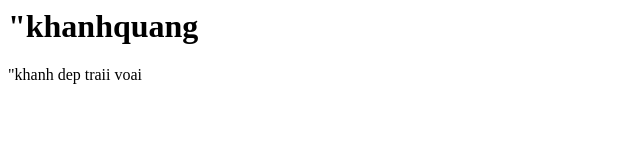
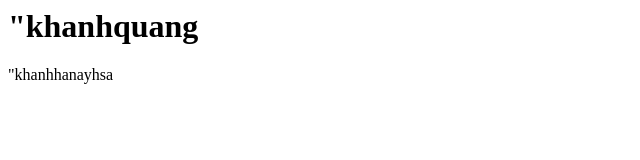
Before and after one commit to khanhqueng/khanhquang-demo, a plain HTML site: page index.html in a window 1280 px wide. Shown: the full height of the page, 0-640 px from the left. Drawn offline with Linux system fonts and the light colour scheme.

Commit message:
Update index.html

```diff
--- a/index.html
+++ b/index.html
@@ -1,4 +1,4 @@
 <h1>"khanhquang
 
 </h1
-    <h2>"khanh dep traii voai</h2>
+<p>"khanhhanayhsa</p>
```
